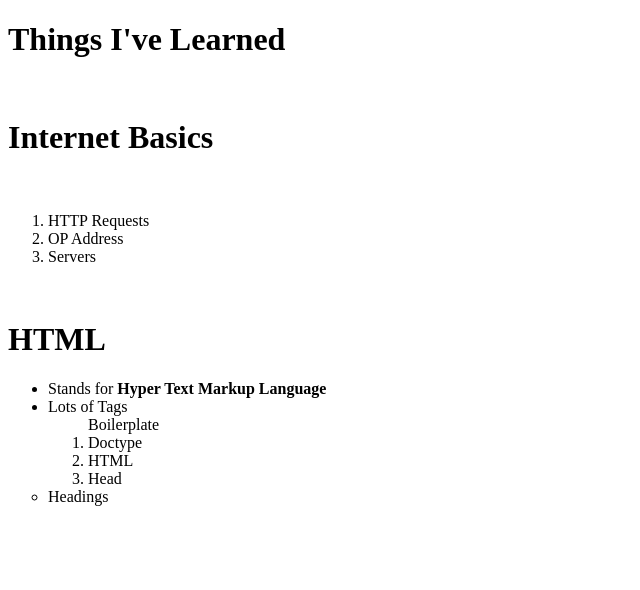
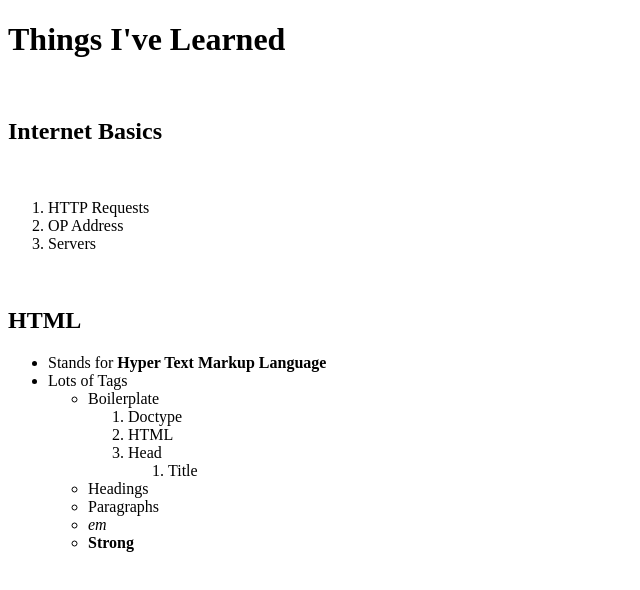
Before and after one commit to amaankhan7/frontEndNotes, a plain HTML site: page quiz1.html in a window 1280 px wide. Shown: the whole page, without its empty margins (0-640 px from the left). Drawn offline with Linux system fonts and the light colour scheme.

Commit message:
html notes

```diff
--- a/quiz1.html
+++ b/quiz1.html
@@ -8,7 +8,7 @@
         <h1><strong>Things I've Learned</strong></h1>
         <br>
     <p>
-        <h1><strong>Internet Basics</strong></h1>
+        <h2><strong>Internet Basics</strong></h2>
         <br>
         <ol>
             <li>HTTP Requests</li>
@@ -17,21 +17,28 @@
         </ol>
         <br>
     </p>
-        <h1>HTML</h1>
+        <h2>HTML</h2>
     <p>
         <ul>
             <li>Stands for <strong>Hyper Text Markup Language</strong></li>
             <li>Lots of Tags</li>
-                <ul type="circle">Boilerplate</ul>
-            <ol>
-                <li>Doctype</li>
-                <li>HTML</li>
-                <li>Head</li>
-            </ol>
-            <li type="circle">Headings</li>
+            <ul>
+                <li>Boilerplate</li>
+                <ol>
+                    <li>Doctype</li>
+                    <li>HTML</li>
+                    <li>Head</li>
+                    <ol>
+                        <li>Title</li>
+                    </ol>
+                </ol>
+                <li>Headings</li>
+                <li>Paragraphs</li>
+                <li><em>em</em></li>
+                <li><strong>Strong</strong></li>
+            </ul>
         </ul>
     </p>
     </body>
 
-
 </html>
```
